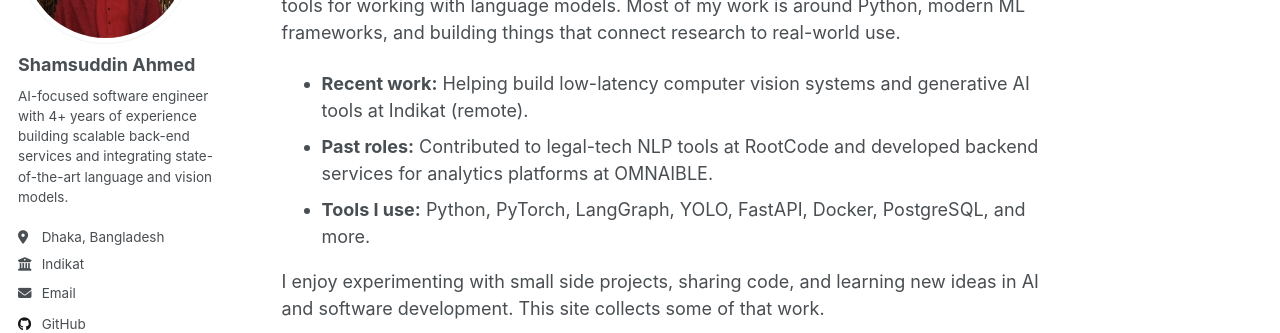
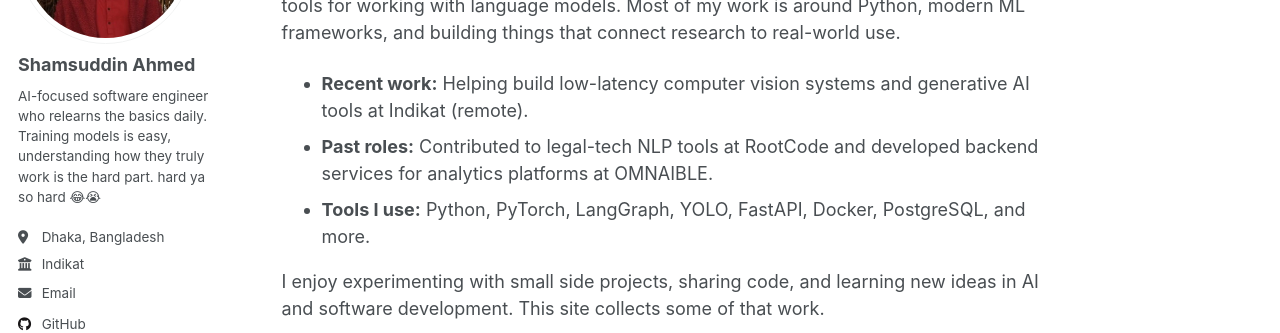
Before and after one commit to shamspias/shamspias.github.io, a Jekyll site: the page built from _pages/about.md, in a window 1280 px wide. Shown: the part 230-563 px from the top of the page. Built offline with Jekyll 4.4.1, drawn with Linux system fonts in a browser that asks for light colours.

Commit message:
fix fav fix config description

```diff
--- a/_config.yml
+++ b/_config.yml
@@ -26,7 +26,7 @@ author:
   avatar: "shamspias.jpeg"
   name: "Shamsuddin Ahmed"
   pronouns: # example: "she/her"
-  bio: "AI-focused software engineer with 4+ years of experience building scalable back-end services and integrating state-of-the-art language and vision models."
+  bio: "AI-focused software engineer who relearns the basics daily. Training models is easy, understanding how they truly work is the hard part. hard ya so hard 😂😭"
   location: "Dhaka, Bangladesh"
   employer: "Indikat"
   #  uri: "https://shamspias.com"# URL
```
